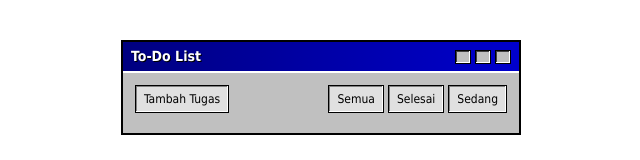
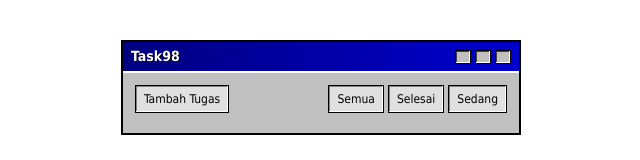
Before and after one commit to FIZ-Dev/todolist, a Next.js app: page / in a window 1280 px wide. Shown: the top 160 px of the page, without its empty margins (319-959 px from the left). Built offline with nearby package versions, Linux system fonts and the light colour scheme; no server answers; the database is empty.

Commit message:
menambahkan icon di bar

```diff
--- a/src/app/components/todolist.tsx
+++ b/src/app/components/todolist.tsx
@@ -264,7 +264,7 @@ export default function TodoList() {
       {styleTag}
       <div className="window mx-auto mt-10 p-4 w-[400px]">
         <div className="title-bar">
-          <div className="title-bar-text">To-Do List</div>
+          <div className="title-bar-text">Task98</div>
           <div className="title-bar-controls">
             <button aria-label="Minimize"></button>
             <button aria-label="Maximize"></button>
--- a/src/app/layout.tsx
+++ b/src/app/layout.tsx
@@ -13,7 +13,7 @@ const geistMono = Roboto_Mono({
 });
 
 export const metadata: Metadata = {
-  title: "ToDo List WIN98",
+  title: "Task98",
   description: "Generated by create next app",
 };
 
@@ -24,6 +24,15 @@ export default function RootLayout({
 }>) {
   return (
     <html lang="en">
+      <head>
+        {/* Favicon bergaya Windows 98 (Disket) */}
+        <link
+          rel="icon"
+          type="image/png"
+          href="https://win98icons.alexmeub.com/icons/png/save-3.png"
+        />
+        <title>Task98</title>
+      </head>
       <body
         className={`${geistSans.variable} ${geistMono.variable} antialiased`}
       >
```
